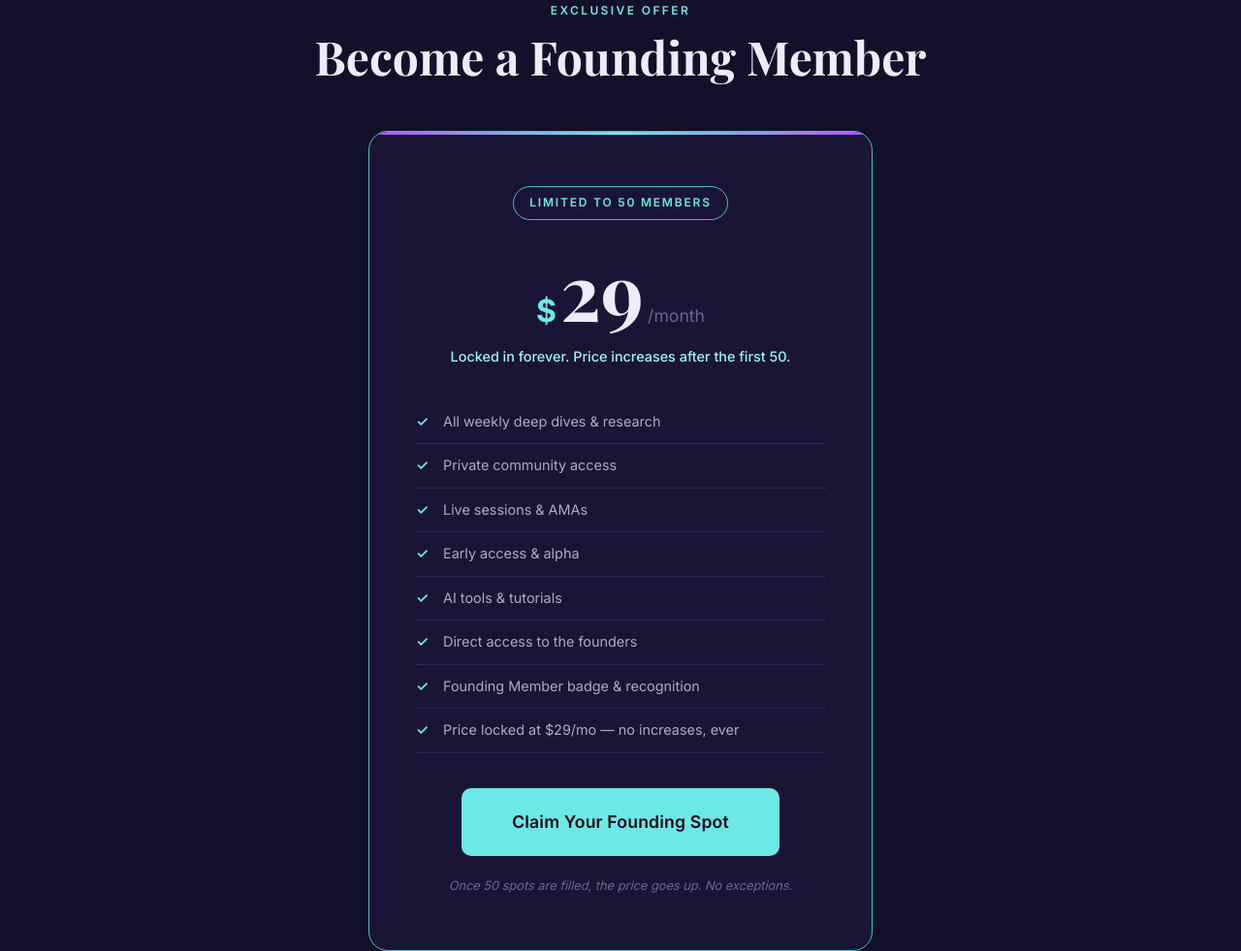
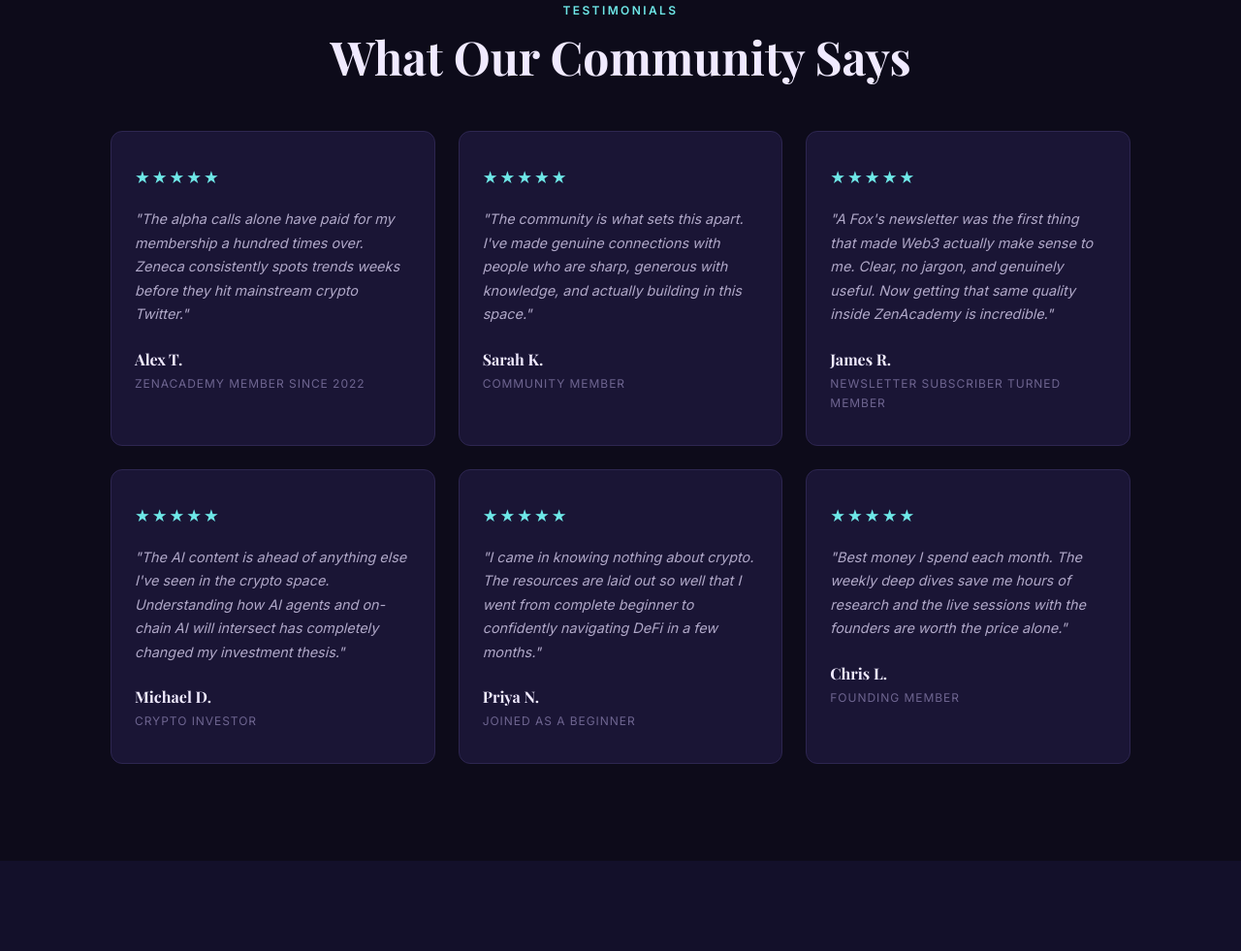
Before and after one commit to arthur-fox/za-landing-page, a plain HTML site: page index.html in a window 1280 px wide. Shown: the part 3693-4674 px from the top of the page at 97% size. Drawn offline with nearby package versions, Linux system fonts and the light colour scheme; a web font is replaced by a local one.

Commit message:
added some fake testimonials

```diff
--- a/index.html
+++ b/index.html
@@ -159,6 +159,59 @@
     </div>
   </section>
 
+  <!-- TESTIMONIALS -->
+  <section class="section section--reviews">
+    <div class="container">
+      <h2 class="section__eyebrow">Testimonials</h2>
+      <h3 class="section__title">What Our Community Says</h3>
+      <div class="reviews-grid">
+
+        <div class="review-card">
+          <div class="review-card__stars">&#9733;&#9733;&#9733;&#9733;&#9733;</div>
+          <p class="review-card__quote">"The alpha calls alone have paid for my membership a hundred times over. Zeneca consistently spots trends weeks before they hit mainstream crypto Twitter."</p>
+          <p class="review-card__name">Alex T.</p>
+          <p class="review-card__desc">ZenAcademy Member since 2022</p>
+        </div>
+
+        <div class="review-card">
+          <div class="review-card__stars">&#9733;&#9733;&#9733;&#9733;&#9733;</div>
+          <p class="review-card__quote">"The community is what sets this apart. I've made genuine connections with people who are sharp, generous with knowledge, and actually building in this space."</p>
+          <p class="review-card__name">Sarah K.</p>
+          <p class="review-card__desc">Community Member</p>
+        </div>
+
+        <div class="review-card">
+          <div class="review-card__stars">&#9733;&#9733;&#9733;&#9733;&#9733;</div>
+          <p class="review-card__quote">"A Fox's newsletter was the first thing that made Web3 actually make sense to me. Clear, no jargon, and genuinely useful. Now getting that same quality inside ZenAcademy is incredible."</p>
+          <p class="review-card__name">James R.</p>
+          <p class="review-card__desc">Newsletter Subscriber turned Member</p>
+        </div>
+
+        <div class="review-card">
+          <div class="review-card__stars">&#9733;&#9733;&#9733;&#9733;&#9733;</div>
+          <p class="review-card__quote">"The AI content is ahead of anything else I've seen in the crypto space. Understanding how AI agents and on-chain AI will intersect has completely changed my investment thesis."</p>
+          <p class="review-card__name">Michael D.</p>
+          <p class="review-card__desc">Crypto Investor</p>
+        </div>
+
+        <div class="review-card">
+          <div class="review-card__stars">&#9733;&#9733;&#9733;&#9733;&#9733;</div>
+          <p class="review-card__quote">"I came in knowing nothing about crypto. The resources are laid out so well that I went from complete beginner to confidently navigating DeFi in a few months."</p>
+          <p class="review-card__name">Priya N.</p>
+          <p class="review-card__desc">Joined as a Beginner</p>
+        </div>
+
+        <div class="review-card">
+          <div class="review-card__stars">&#9733;&#9733;&#9733;&#9733;&#9733;</div>
+          <p class="review-card__quote">"Best money I spend each month. The weekly deep dives save me hours of research and the live sessions with the founders are worth the price alone."</p>
+          <p class="review-card__name">Chris L.</p>
+          <p class="review-card__desc">Founding Member</p>
+        </div>
+
+      </div>
+    </div>
+  </section>
+
   <!-- PRICING / FOUNDING MEMBER CTA -->
   <section class="section section--pricing" id="founding">
     <div class="container">
--- a/styles.css
+++ b/styles.css
@@ -419,6 +419,62 @@
   line-height: 1.7;
 }
 
+/* --- Reviews --- */
+.section--reviews {
+  background: var(--bg-primary);
+  text-align: center;
+}
+
+.reviews-grid {
+  display: grid;
+  grid-template-columns: repeat(3, 1fr);
+  gap: 24px;
+  text-align: left;
+}
+
+.review-card {
+  background: var(--bg-card);
+  border: 1px solid var(--border);
+  border-radius: var(--radius);
+  padding: 32px 24px;
+  transition: border-color 0.3s, transform 0.3s;
+}
+
+.review-card:hover {
+  border-color: var(--accent-secondary);
+  transform: translateY(-4px);
+}
+
+.review-card__stars {
+  color: var(--accent);
+  font-size: 1.1rem;
+  letter-spacing: 2px;
+  margin-bottom: 16px;
+}
+
+.review-card__quote {
+  font-size: 0.9rem;
+  color: var(--text-secondary);
+  line-height: 1.7;
+  margin-bottom: 20px;
+  font-style: italic;
+}
+
+.review-card__name {
+  font-family: 'Playfair Display', serif;
+  font-size: 1rem;
+  font-weight: 700;
+  color: var(--text-primary);
+  margin-bottom: 2px;
+}
+
+.review-card__desc {
+  font-size: 0.75rem;
+  color: var(--text-muted);
+  text-transform: uppercase;
+  letter-spacing: 0.08em;
+}
+
 /* --- Pricing --- */
 .section--pricing {
   background: var(--bg-secondary);
@@ -644,6 +700,10 @@
     grid-template-columns: 1fr;
   }
 
+  .reviews-grid {
+    grid-template-columns: 1fr;
+  }
+
   .founders-grid {
     grid-template-columns: 1fr;
   }
```
